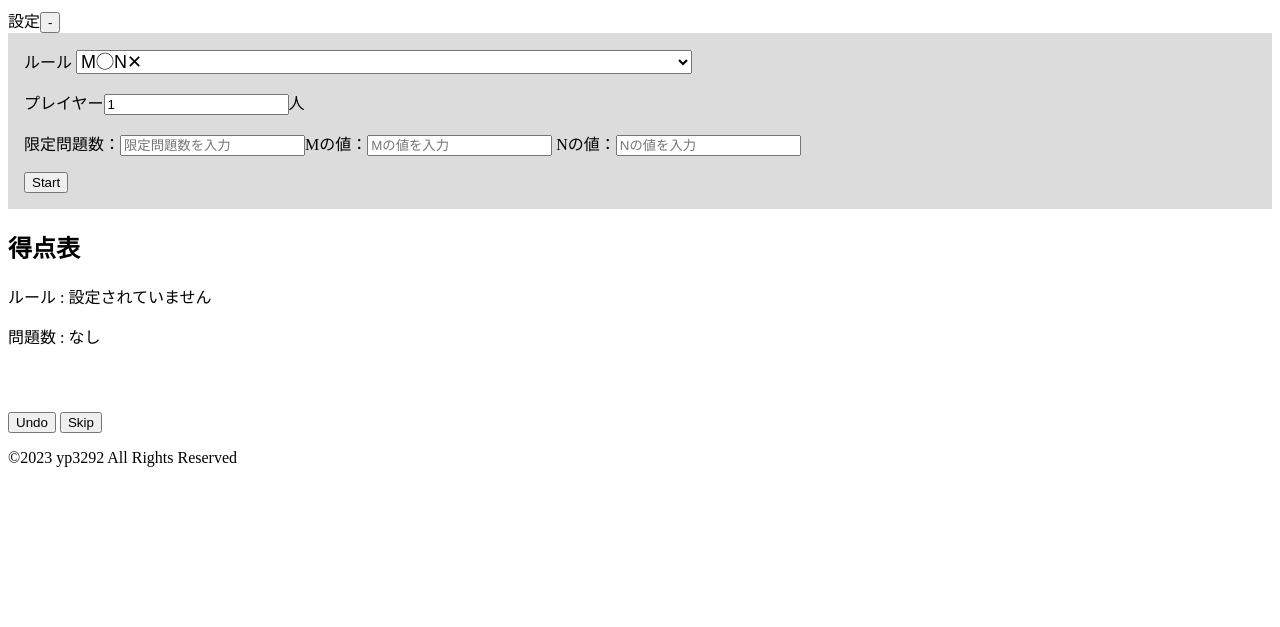
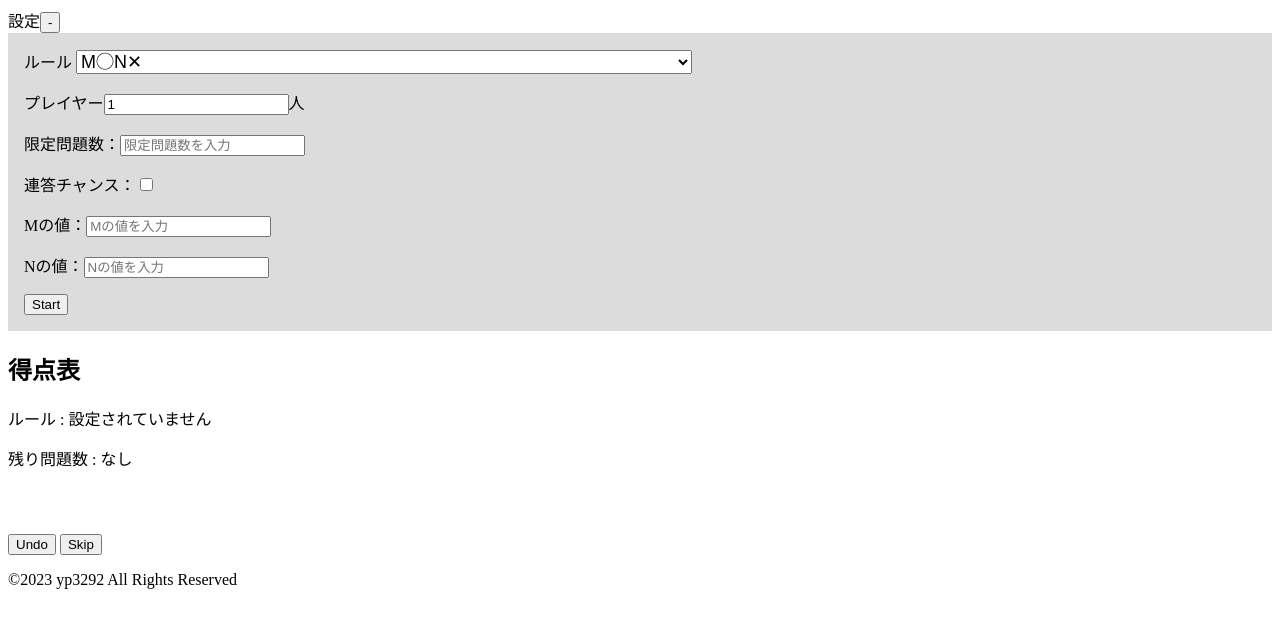
Before and after one commit to yoropiko3292/yp_quiz_studio, a plain HTML site: page index.html in a window 1280 px wide. Shown: the part 47-674 px from the top of the page. Drawn offline with Linux system fonts and the light colour scheme.

Commit message:
Update index.html

```diff
--- a/index.html
+++ b/index.html
@@ -22,12 +22,15 @@
                     <option value="fr">Free</option>
                 </select>
                 <p>プレイヤー<input type="number" id="player" value="1" min="1" />人</p>
-                <p>限定問題数：<input placeholder="限定問題数を入力" type="number" id="q" min="1" /><span id="mset">Mの値：<input placeholder="Mの値を入力" type="number" id="m" min="1" /> </span> <span id="nset">Nの値：<input type="number" placeholder="Nの値を入力" id="n" min="1" /></span></p>
+                <p>限定問題数：<input placeholder="限定問題数を入力" type="number" id="q" min="1" /></p>
+                <p>連答チャンス：<input id="ctn" type="checkbox"/></p>
+                <p id="mset">Mの値：<input placeholder="Mの値を入力" type="number" id="m" min="1" /></p>
+                <p id="nset">Nの値：<input type="number" placeholder="Nの値を入力" id="n" min="1" /></p>
                 <input type="button" id="start" value="Start" />
             </div>
             <h2>得点表</h2>
             <p id="rule">ルール : 設定されていません</p>
-            <p>問題数 : <span id="num">なし</span></p>
+            <p>残り問題数 : <span id="num">なし</span></p>
             <table id="table" border="0"></table>
             <input type="button" id="undo" value="Undo" />
             <input type="button" id="skip" value="Skip" />
```
